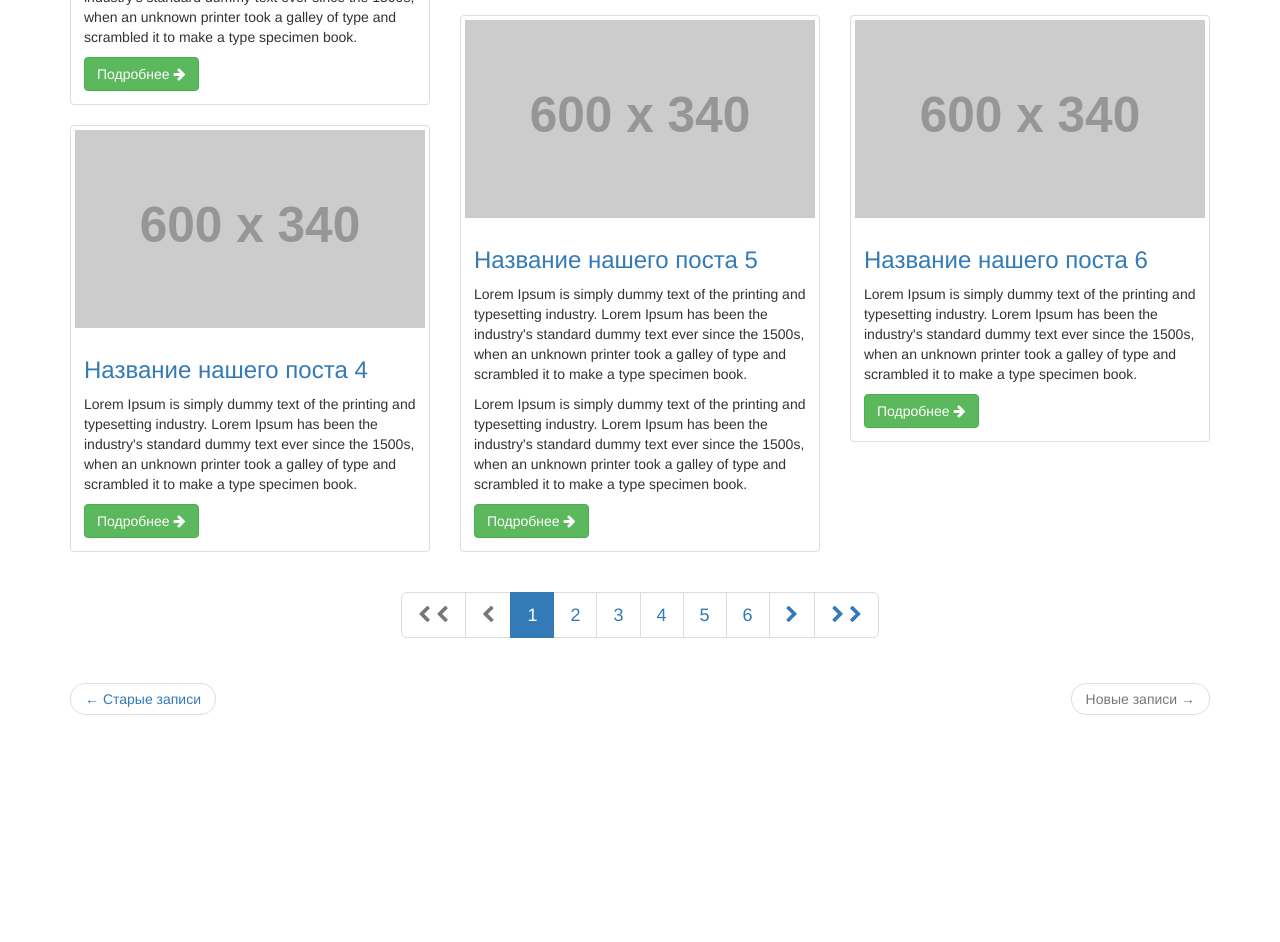
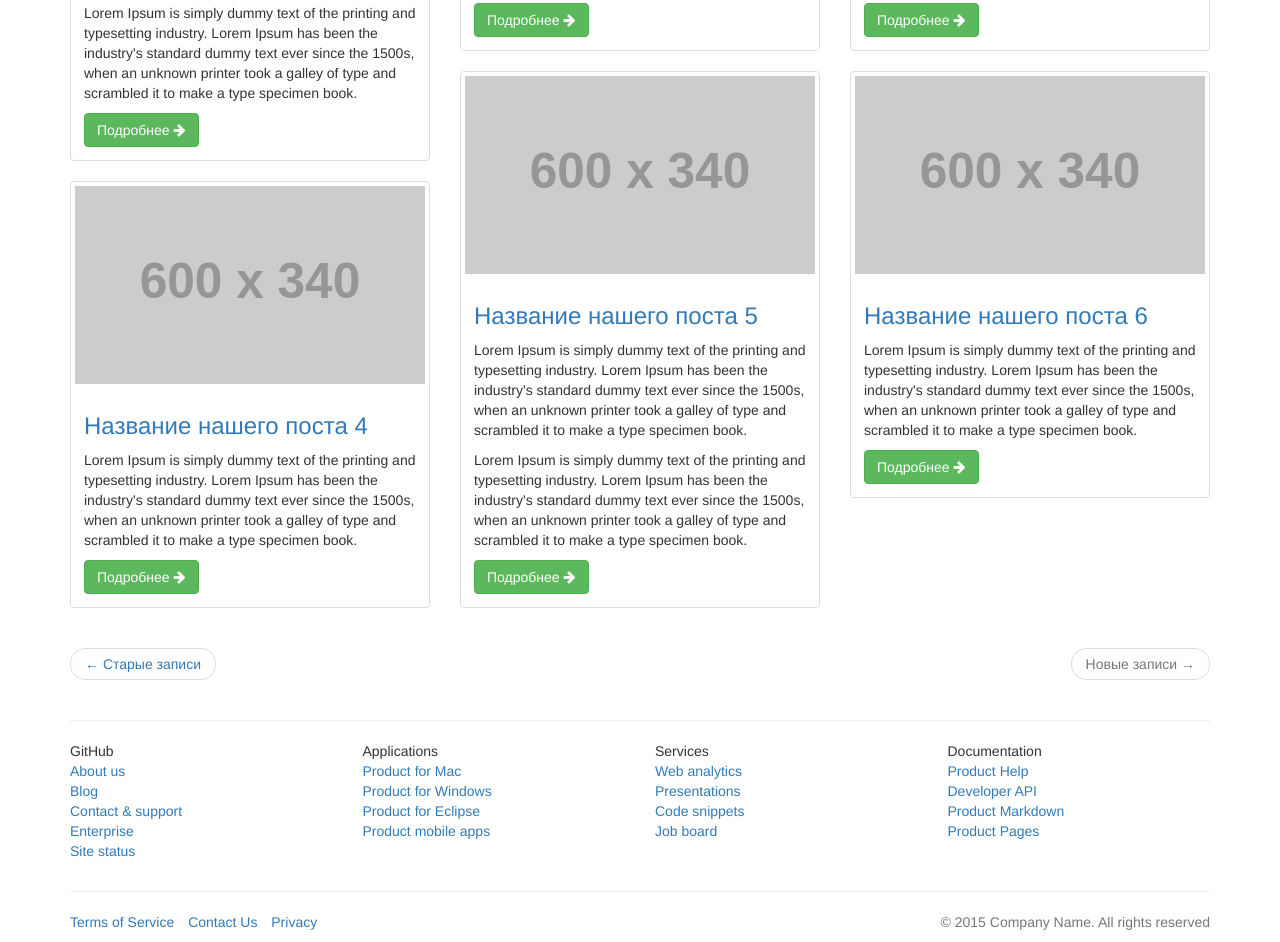
Before and after one commit to altair4ik1992/bootstrap3, a plain HTML site: page catalog.html in a window 1280 px wide. Shown: the part 560-1502 px from the top of the page. Before the commit the page ends 1295 px from the top, so only its background shows below. Drawn offline with nearby package versions, Linux system fonts and the light colour scheme; placeholder pictures from the web are drawn by us.

Commit message:
урок 20 хлебные крошки и футер

```diff
--- a/catalog.html
+++ b/catalog.html
@@ -62,6 +62,18 @@
         </div>
     </div>
     <div class="container">
+        <div class="container">
+            <ol class="breadcrumb">
+                <li>
+                    <a href="#">
+                        <i class="fa fa-home"></i>
+                    </a>
+                </li>
+                <li><a href="#">Блог</a></li>
+                <li><a href="#">Категория</a></li>
+                <li class="active">Название поста</li>
+            </ol>
+        </div>
         <div class="row">
             <div class="container">
                 <ul class="nav nav-tabs">
@@ -144,44 +156,68 @@
                 </div>
             </div>
         </div>
-        <nav class="text-center">
-            <ul class="pagination pagination-lg">
-                <li class="disabled">
-                    <a href="#">
-                        <i class="fa fa-chevron-left"></i>
-                        <i class="fa fa-chevron-left"></i>
-                    </a>
-                </li>
-                <li class="disabled">
-                    <a href="#">
-                        <i class="fa fa-chevron-left"></i>
-                    </a>
-                </li>
-                <li class="active"><a href="#">1</a></li>
-                <li><a href="#">2</a></li>
-                <li><a href="#">3</a></li>
-                <li><a href="#">4</a></li>
-                <li><a href="#">5</a></li>
-                <li><a href="#">6</a></li>
-                <li>
-                    <a href="#">
-                        <i class="fa fa-chevron-right"></i>
-                    </a>
-                </li>
-                <li>
-                    <a href="#">
-                        <i class="fa fa-chevron-right"></i>
-                        <i class="fa fa-chevron-right"></i>
-                    </a>
-                </li>
-            </ul>
-        </nav>
         <nav>
             <ul class="pager">
                 <li class="previous"><a href="#">&larr; Старые записи</a></li>
                 <li class="next disabled"><a href="#">Новые записи &rarr;</a></li>
             </ul>
         </nav>
+    </div>
+    <!-- Origional snipet by msurguy<http://bootsnipp.com/msurguy>, I editted his snipet so that it works with bootstrap 3.3 -->
+    <div class="container">
+        <hr>
+        <div class="row">
+            <div class="col-xs-3">
+                <ul class="list-unstyled">
+                    <li>GitHub<li>
+                    <li><a href="#">About us</a></li>
+                    <li><a href="#">Blog</a></li>
+                    <li><a href="#">Contact & support</a></li>
+                    <li><a href="#">Enterprise</a></li>
+                    <li><a href="#">Site status</a></li>
+                </ul>
+            </div>
+            <div class="col-xs-3">
+                <ul class="list-unstyled">
+                    <li>Applications<li>
+                    <li><a href="#">Product for Mac</a></li>
+                    <li><a href="#">Product for Windows</a></li>
+                    <li><a href="#">Product for Eclipse</a></li>
+                    <li><a href="#">Product mobile apps</a></li>
+                </ul>
+            </div>
+            <div class="col-xs-3">
+                <ul class="list-unstyled">
+                    <li>Services<li>
+                    <li><a href="#">Web analytics</a></li>
+                    <li><a href="#">Presentations</a></li>
+                    <li><a href="#">Code snippets</a></li>
+                    <li><a href="#">Job board</a></li>
+                </ul>
+            </div>
+            <div class="col-xs-3">
+                <ul class="list-unstyled">
+                    <li>Documentation<li>
+                    <li><a href="#">Product Help</a></li>
+                    <li><a href="#">Developer API</a></li>
+                    <li><a href="#">Product Markdown</a></li>
+                    <li><a href="#">Product Pages</a></li>
+                </ul>
+            </div>
+        </div>
+        <hr>
+        <div class="row">
+            <div class="col-xs-8">
+                <ul class="list-unstyled list-inline pull-left">
+                    <li><a href="#">Terms of Service</a></li>
+                    <li><a href="#">Contact Us</a></li>
+                    <li><a href="#">Privacy</a></li>
+                </ul>
+            </div>
+            <div class="col-xs-4">
+                <p class="text-muted pull-right">© 2015 Company Name. All rights reserved</p>
+            </div>
+        </div>
     </div>
     <!-- jQuery (necessary for Bootstrap's JavaScript plugins) -->
     <script src="https://ajax.googleapis.com/ajax/libs/jquery/1.12.4/jquery.min.js"></script>
--- a/css/style.css
+++ b/css/style.css
@@ -8,6 +8,11 @@ a.spoiler.collapsed:after {
 
 .nav-tabs{
     margin-bottom: 15px;
+}
+
+.breadcrumb li+li:before{
+    content: "\f105";
+    font-family: "FontAwesome";
 }
 
 @media screen and (max-width: 767px){
```
